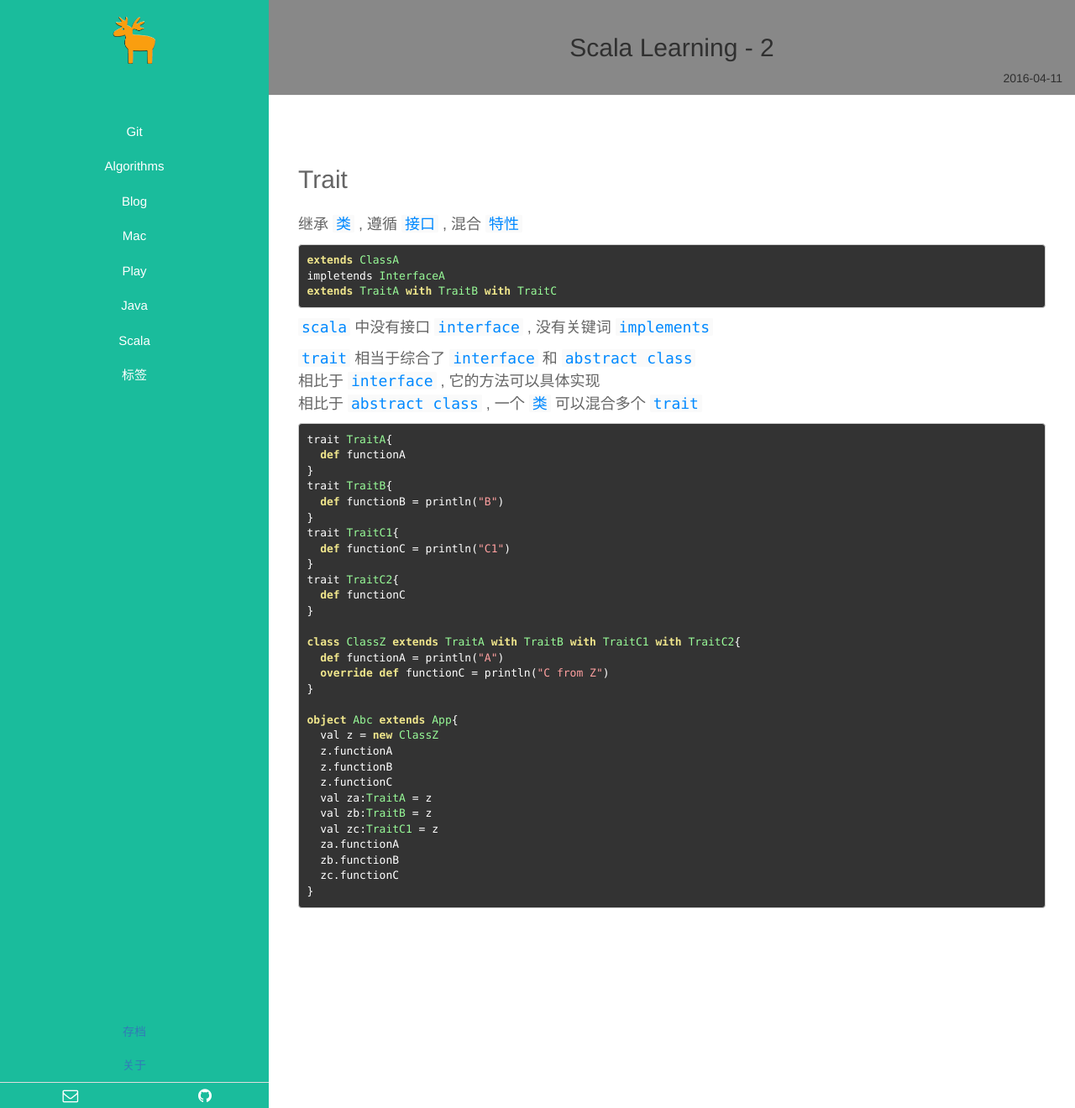
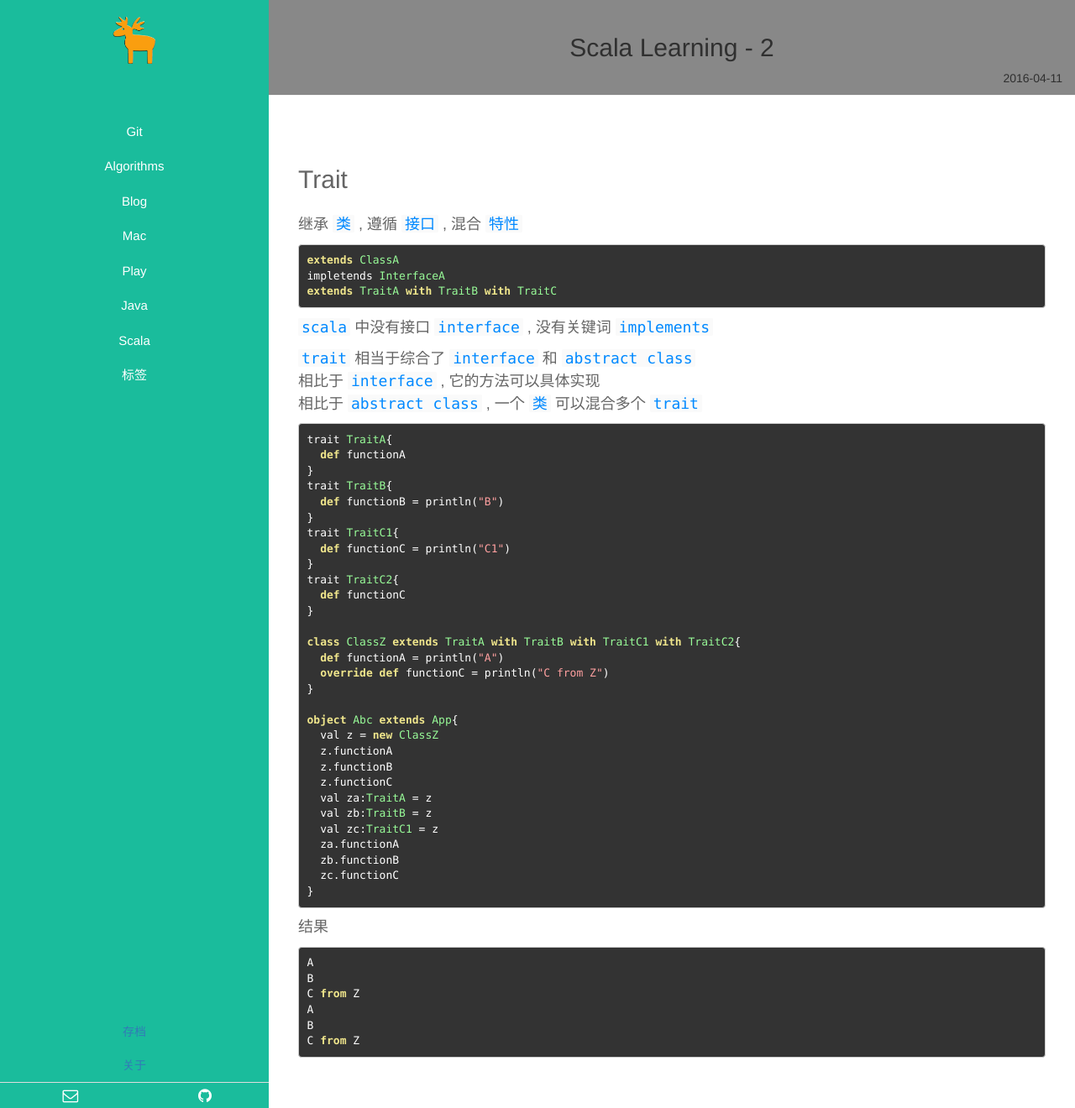
Before and after one commit to ichennan/ichennan.github.io, a Jekyll site: the page built from _posts/scala/2016-04-11-Scala-Learning-2.md, in a window 1280 px wide. Shown: the whole page at 84% size. Built offline with Jekyll 4.4.1, drawn with Linux system fonts in a browser that asks for light colours.

Commit message:
trait update

````diff
--- a/_posts/scala/2016-04-11-Scala-Learning-2.md
+++ b/_posts/scala/2016-04-11-Scala-Learning-2.md
@@ -54,3 +54,14 @@ object Abc extends App{
   zc.functionC
 }
 {% endhighlight %}
+
+结果
+
+```
+A
+B
+C from Z
+A
+B
+C from Z
+```
````
